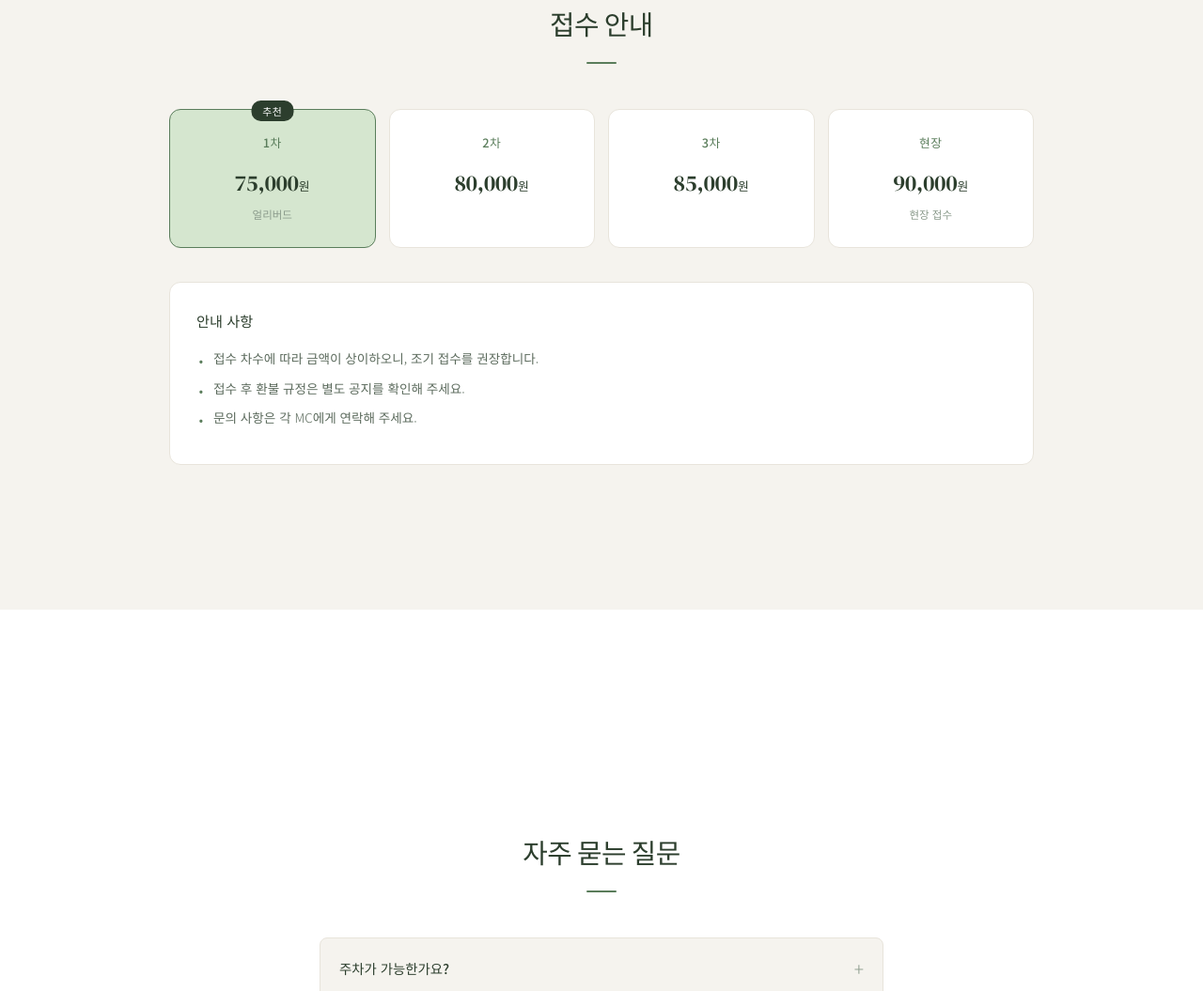
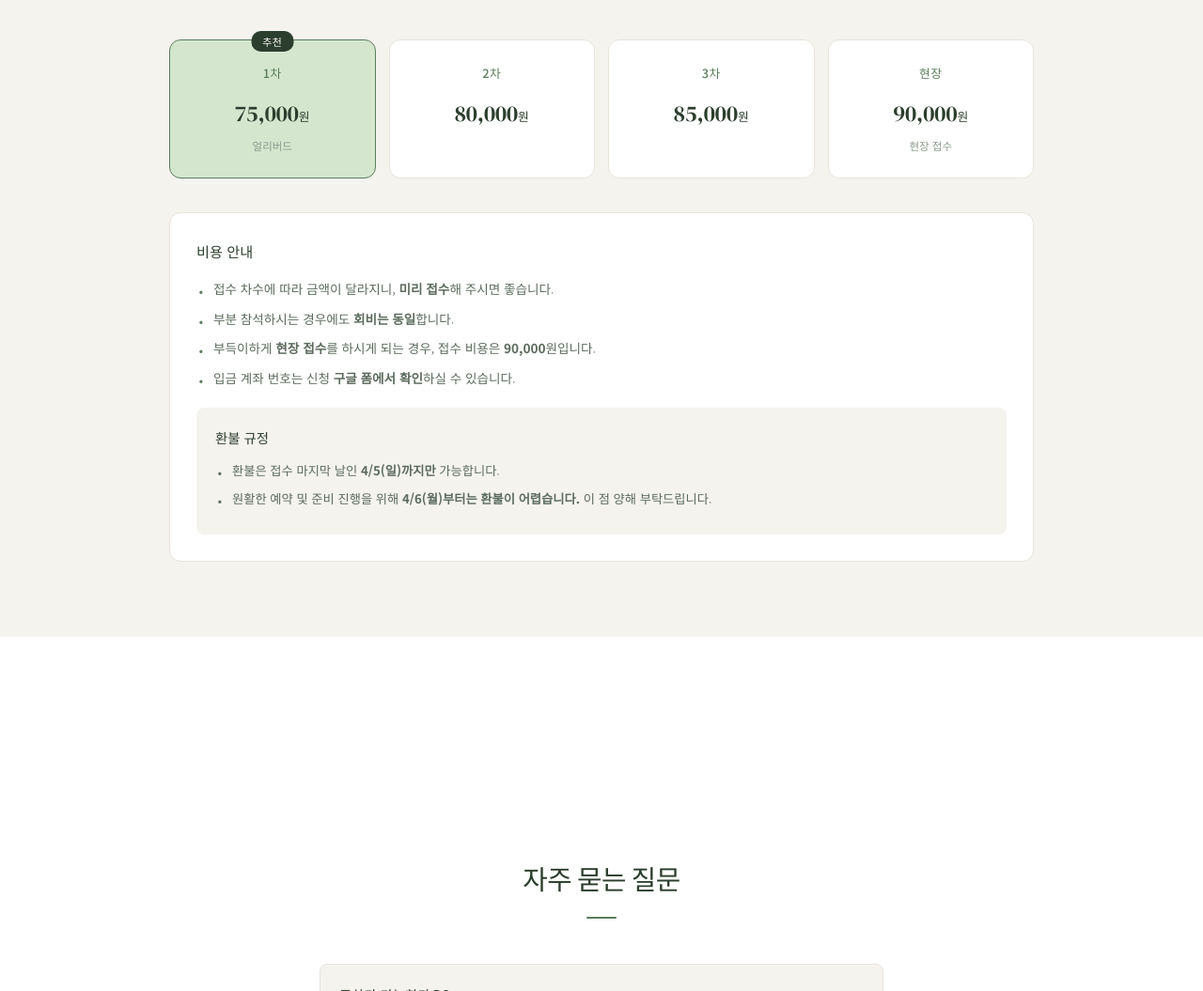
Before and after one commit to Chamy619/w-connect, a plain HTML site: page index.html in a window 1280 px wide. Shown: the part 4151-5206 px from the top of the page at 94% size. Drawn offline with Linux system fonts and the light colour scheme.

Commit message:
feat: 접수 안내 내용 업데이트 및 환불 규정 추가
비용 안내 문구 수정, 환불 규정 별도 박스로 추가

Co-Authored-By: Claude Opus 4.6 <noreply@anthropic.com>

```diff
--- a/css/style.css
+++ b/css/style.css
@@ -667,6 +667,44 @@ body {
   font-size: 1.1rem;
 }
 
+.refund-notice {
+  margin-top: 20px;
+  padding: 20px;
+  background: var(--cream);
+  border-radius: calc(var(--radius) - 4px);
+  border-left: 3px solid var(--purple);
+}
+
+.refund-notice h4 {
+  font-size: 0.9rem;
+  font-weight: 500;
+  color: var(--purple);
+  margin-bottom: 12px;
+}
+
+.refund-notice ul {
+  list-style: none;
+}
+
+.refund-notice li {
+  position: relative;
+  padding-left: 18px;
+  margin-bottom: 8px;
+  font-size: 0.83rem;
+  color: var(--text-light);
+  line-height: 1.6;
+  font-weight: 300;
+}
+
+.refund-notice li::before {
+  content: '·';
+  position: absolute;
+  left: 2px;
+  color: var(--purple);
+  font-weight: 700;
+  font-size: 1.1rem;
+}
+
 /* ===== Footer ===== */
 .footer {
   background: var(--green-dark);
--- a/index.html
+++ b/index.html
@@ -347,12 +347,20 @@
           </div>
         </div>
         <div class="register-notice">
-          <h3>안내 사항</h3>
+          <h3>비용 안내</h3>
           <ul>
-            <li>접수 차수에 따라 금액이 상이하오니, 조기 접수를 권장합니다.</li>
-            <li>접수 후 환불 규정은 별도 공지를 확인해 주세요.</li>
-            <li>문의 사항은 각 MC에게 연락해 주세요.</li>
+            <li>접수 차수에 따라 금액이 달라지니, <strong>미리 접수</strong>해 주시면 좋습니다.</li>
+            <li>부분 참석하시는 경우에도 <strong>회비는 동일</strong>합니다.</li>
+            <li>부득이하게 <strong>현장 접수</strong>를 하시게 되는 경우, 접수 비용은 <strong>90,000</strong>원입니다.</li>
+            <li>입금 계좌 번호는 신청 <strong>구글 폼에서 확인</strong>하실 수 있습니다.</li>
           </ul>
+          <div class="refund-notice">
+            <h4>환불 규정</h4>
+            <ul>
+              <li>환불은 접수 마지막 날인 <strong>4/5(일)까지만</strong> 가능합니다.</li>
+              <li>원활한 예약 및 준비 진행을 위해 <strong>4/6(월)부터는 환불이 어렵습니다.</strong> 이 점 양해 부탁드립니다.</li>
+            </ul>
+          </div>
         </div>
       </div>
     </div>
```
